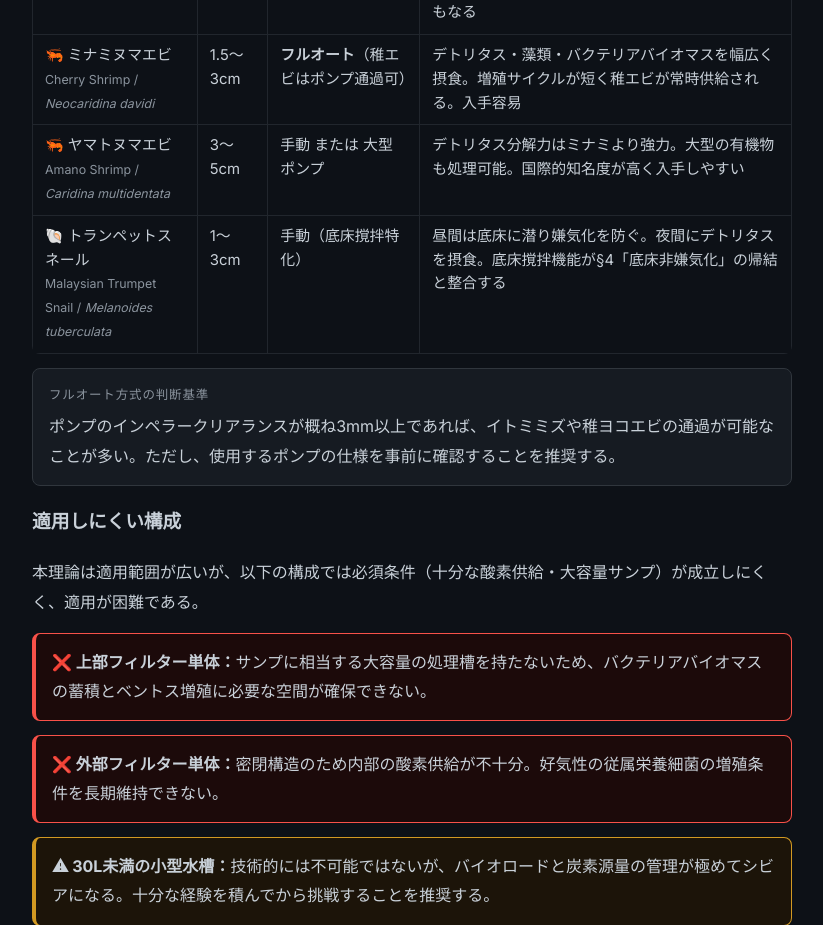
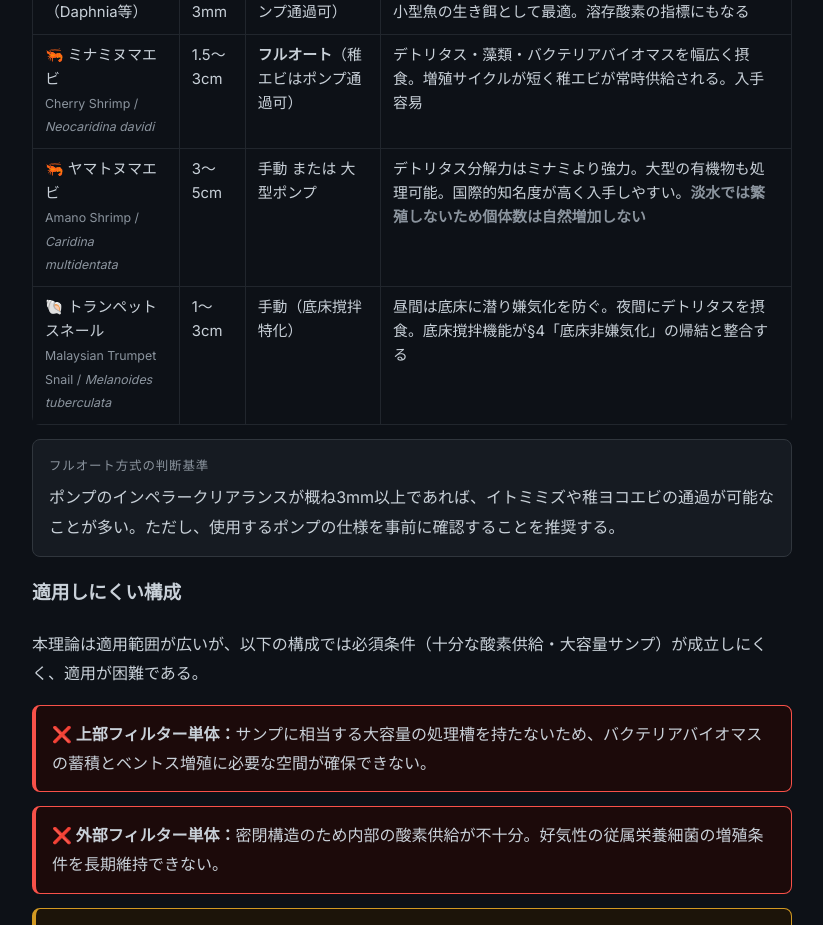
Before and after one commit to holobiont-aqua/holobiont-aquarium, a plain HTML site: page ja/part2.html in a window 1280 px wide. Shown: the part 2440-3365 px from the top of the page, without its empty margins (228-1051 px from the left). Drawn offline with Linux system fonts and the light colour scheme.

Commit message:
part2: ヤマトヌマエビに淡水では繁殖しない旨を追記

```diff
--- a/ja/part2.html
+++ b/ja/part2.html
@@ -1962,7 +1962,7 @@
                     <td data-label="ベントス">🦐 ヤマトヌマエビ<br><small style="color:#8b949e">Amano Shrimp / <em>Caridina multidentata</em></small></td>
                     <td data-label="体サイズ">3〜5cm</td>
                     <td data-label="循環方式">手動 または 大型ポンプ</td>
-                    <td data-label="特性">デトリタス分解力はミナミより強力。大型の有機物も処理可能。国際的知名度が高く入手しやすい</td>
+                    <td data-label="特性">デトリタス分解力はミナミより強力。大型の有機物も処理可能。国際的知名度が高く入手しやすい。<strong style="color:#8b949e">淡水では繁殖しないため個体数は自然増加しない</strong></td>
                 </tr>
                 <tr>
                     <td data-label="ベントス">🐚 トランペットスネール<br><small style="color:#8b949e">Malaysian Trumpet Snail / <em>Melanoides tuberculata</em></small></td>
```
